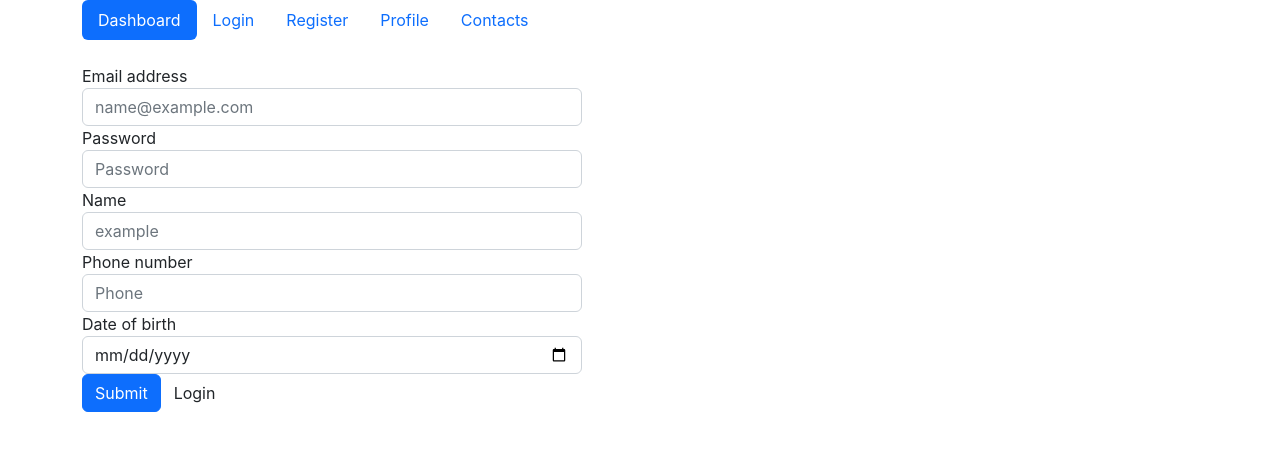
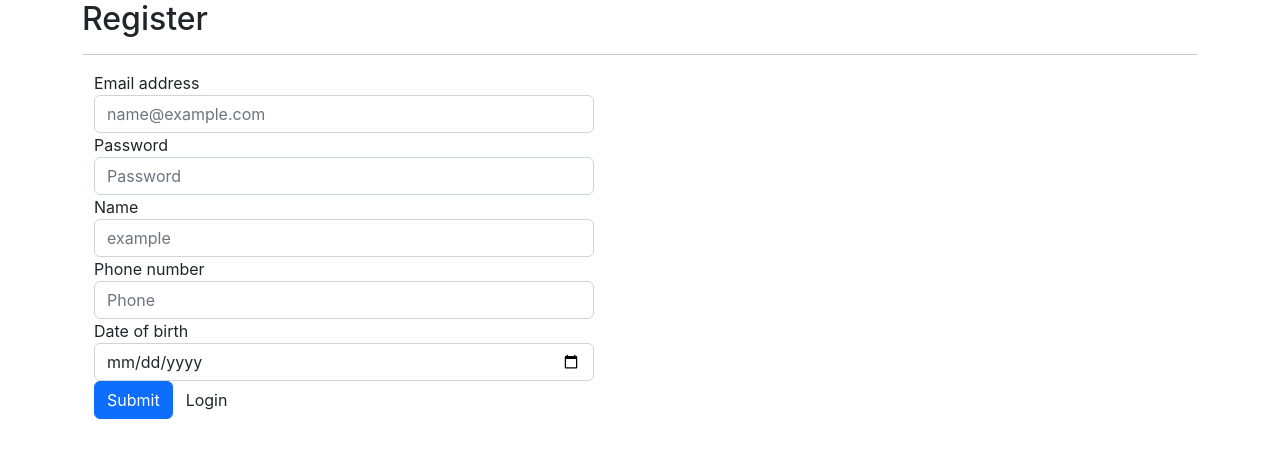
Before and after one commit to DanielAssuncao0/ContactManagementSystem, a React (Create React App) app in the folder frontend/: page /register in a window 1280 px wide. Shown: the top 458 px of the page. Built offline with nearby package versions, Linux system fonts and the light colour scheme.

Commit message:
Implementing Contact

```diff
--- a/frontend/src/App.js
+++ /dev/null
@@ -1,14 +0,0 @@
-import { Outlet } from 'react-router-dom';
-import Menu from './Menu';
-
-function App() {
-	return (
-		<div>
-			<Menu />
-			<br />
-			<Outlet />
-		</div>
-	);
-}
-
-export default App;
--- /dev/null
+++ b/frontend/src/Dashboard.js
@@ -0,0 +1,24 @@
+import { Link } from 'react-router-dom';
+
+function Dashboard() {
+	const user = JSON.parse(localStorage.getItem('user'));
+	return (
+		<div className='container'>
+			<h2>Dashboard</h2>
+			<hr />
+			<div>
+				<p>Name: {user.name}</p>
+				<p>Email: {user.email}</p>
+				<p>Phone: {user.phone}</p>
+				<p>Dob: {user.dob}</p>
+				<div>
+					<Link to='/contact'>See contacts ({user.contacts.length})</Link>
+				</div>
+			</div>
+			<hr />
+			<Link to='profile'>Update profile</Link>
+		</div>
+	);
+}
+
+export default Dashboard;
--- a/frontend/src/Menu.js
+++ b/frontend/src/Menu.js
@@ -1,33 +1,37 @@
 import { Link } from 'react-router-dom';
+import { useNavigate } from 'react-router-dom';
 
 function Menu() {
+	const navigate = useNavigate();
+
+	function logout() {
+		sessionStorage.removeItem('user');
+		alert('Logout successful');
+		navigate('/login');
+	}
+
 	return (
 		<div className='menu container'>
-			<ul class='nav nav-pills'>
-				<li class='nav-item'>
-					<Link to='/' class='nav-link active'>
+			<ul className='nav nav-pills'>
+				<li className='nav-item'>
+					<Link to='/' className='nav-link active'>
 						Dashboard
 					</Link>
 				</li>
-				<li class='nav-item'>
-					<Link to='/login' class='nav-link'>
+				<li className='nav-item'>
+					<Link to='/login' className='nav-link'>
 						Login
 					</Link>
 				</li>
-				<li class='nav-item'>
-					<Link to='/register' class='nav-link'>
+				<li className='nav-item'>
+					<Link to='/register' className='nav-link'>
 						Register
 					</Link>
 				</li>
-				<li class='nav-item'>
-					<Link to='/profile' class='nav-link'>
-						Profile
-					</Link>
-				</li>
-				<li class='nav-item'>
-					<Link to='/contacts' class='nav-link'>
-						Contacts
-					</Link>
+				<li className='nav-item'>
+					<a onClick={logout} className='nav-link'>
+						Logout
+					</a>
 				</li>
 			</ul>
 		</div>
--- /dev/null
+++ b/frontend/src/ProtectedRoute.js
@@ -0,0 +1,19 @@
+import { Outlet, useNavigate } from 'react-router-dom';
+import Menu from './Menu';
+
+const ProtectedRoute = ({ children }) => {
+	const navigate = useNavigate();
+	const user = JSON.parse(localStorage.getItem('user'));
+	if (!user?._id) {
+		return navigate('/login');
+	}
+	return (
+		<div>
+			<Menu />
+			<hr />
+			{children ? children : <Outlet />};
+		</div>
+	);
+};
+
+export default ProtectedRoute;
--- a/frontend/src/forms/ProfileForm.js
+++ b/frontend/src/forms/ProfileForm.js
@@ -7,6 +7,14 @@ function ProfileForm(props) {
 	let [phone, setPhone] = useState();
 	let [dob, setDob] = useState();
 	let [password, setPassword] = useState();
+
+	if (props.data) {
+		setEmail(props.data.email);
+		setName(props.data.name);
+		setPhone(props.data.phone);
+		setDob(props.data.dob);
+		setPassword(props.data.password);
+	}
 
 	const reset = () => {
 		setEmail('');
@@ -79,7 +87,7 @@ function ProfileForm(props) {
 						onChange={(e) => setDob(e.target.value)}
 					/>
 				</div>
-				<div className='flex justify-between'>
+				<div>
 					<button type='submit' className='btn btn-primary'>
 						Submit
 					</button>
--- a/frontend/src/index.js
+++ b/frontend/src/index.js
@@ -3,22 +3,27 @@ import ReactDOM from 'react-dom/client';
 import './index.css';
 import reportWebVitals from './reportWebVitals';
 import { BrowserRouter, Routes, Route } from 'react-router-dom';
-import Menu from './Menu';
-import Dashboard from './App';
+import Dashboard from './Dashboard';
 import Login from './pages/Login';
 import Register from './pages/Register';
+import ProtectedRoute from './ProtectedRoute';
+import Profile from './pages/Profile';
+import Contact from './pages/Contact';
 
 const root = ReactDOM.createRoot(document.getElementById('root'));
 root.render(
 	<React.StrictMode>
 		<BrowserRouter>
 			<Routes>
-				<Route exact path='/' element={<Dashboard />}>
-					<Route exact path='login' element={<Login />} />
-					<Route exact path='register' element={<Register />} />
-					{/* <Route path='profile' element={<Profile />} /> */}
-					{/* <Route path='*' element={<NoPage />} /> */}
+				<Route exact path='login' element={<Login />} />
+				<Route exact path='register' element={<Register />} />
+				<Route element={<ProtectedRoute />}>
+					<Route exact path='/' element={<Dashboard />} />
+					<Route exact path='dashboard' element={<Dashboard />} />
+					<Route exact path='profile' element={<Profile />} />
+					<Route index path='/contact' element={<Contact />} />
 				</Route>
+				{/* <Route path='*' element={<NoPage />} /> */}
 			</Routes>
 		</BrowserRouter>
 	</React.StrictMode>
--- /dev/null
+++ b/frontend/src/pages/Contact.js
@@ -0,0 +1,98 @@
+import axios from 'axios';
+import { constants } from '../Constants';
+import { useState } from 'react';
+
+function Contact() {
+	let [name, setName] = useState();
+	let [phone, setPhone] = useState();
+
+	const reset = () => {
+		setName('');
+		setPhone('');
+	};
+
+	const user = JSON.parse(localStorage.getItem('user'));
+
+	function remove(index) {
+		axios
+			.delete(`${constants.API_URL}/contact/${user._id}/${index}`)
+			.then((response) => {
+				alert('Contact deleted');
+				user.contacts.slice(index, 1);
+				localStorage.setItem('user', JSON.stringify(user));
+				reset();
+			})
+			.catch((err) => console.log(err));
+	}
+
+	const add = (e) => {
+		e.preventDefault();
+		const data = { name: name, phone: phone };
+		axios
+			.post(`${constants.API_URL}/contact/${user._id}`, data)
+			.then((response) => {
+				alert('Contact added');
+				user.contacts.push(data);
+				localStorage.setItem('user', JSON.stringify(user));
+			})
+			.catch((err) => console.log(err));
+	};
+
+	return (
+		<div className='container'>
+			<h2>Contacts</h2>
+			<hr />
+			<form onSubmit={add}>
+				<div className='form-group'>
+					<label for='profile_name'>Name</label>
+					<input
+						type='text'
+						className='form-control'
+						id='profile_name'
+						placeholder='example'
+						name='name'
+						onChange={(e) => setName(e.target.value)}
+					/>
+				</div>
+				<div className='form-group'>
+					<label for='profile_phone'>Phone number</label>
+					<input
+						type='text'
+						placeholder='Phone'
+						name='phone'
+						className='form-control'
+						id='profile_phone'
+						onChange={(e) => setPhone(e.target.value)}
+					/>
+				</div>
+				<div>
+					<button type='submit' className='btn btn-primary'>
+						Add
+					</button>
+				</div>
+			</form>
+			<hr />
+			<table className='table'>
+				<thead>
+					<th>Name</th>
+					<th>Phone</th>
+				</thead>
+				<tbody>
+					{user.contacts.map((value, index) => (
+						<tr>
+							<td>{value.name}</td>
+							<td>{value.phone}</td>
+							<td>
+								<button className='btn btn-danger' onClick={() => remove(index)}>
+									Delete
+								</button>
+							</td>
+						</tr>
+					))}
+				</tbody>
+			</table>
+		</div>
+	);
+}
+
+export default Contact;
--- a/frontend/src/pages/Dashboard.js
+++ b/frontend/src/pages/Dashboard.js
@@ -1,5 +1,9 @@
 function Dashboard() {
-	return <div className='container'></div>;
+	return (
+		<div className='container'>
+			<h1>Dashboard</h1>
+		</div>
+	);
 }
 
 export default Dashboard;
--- a/frontend/src/pages/Login.js
+++ b/frontend/src/pages/Login.js
@@ -1,23 +1,24 @@
 import { useState } from 'react';
 import axios from 'axios';
 import { constants } from '../Constants';
-import { Link } from 'react-router-dom';
+import { Link, useNavigate } from 'react-router-dom';
 
 function Login() {
-	let [email, setEmail] = useState();
+	const navigate = useNavigate();
+	let [id, setId] = useState();
 	let [password, setPassword] = useState();
 
 	function submit(e) {
 		e.preventDefault();
-		const data = { email: email, password: password };
+		const data = { id: id, password: password };
 		axios
 			.post(`${constants.API_URL}/login`, data)
 			.then((response) => {
-				setEmail('');
+				setId('');
 				setPassword('');
 				alert('Login successful');
-				//STORE user ID
-				//Redirect to dashboard
+				localStorage.setItem('user', JSON.stringify(response.data));
+				navigate('/dashboard');
 			})
 			.catch((err) => console.log(err));
 	}
@@ -25,16 +26,17 @@ function Login() {
 	return (
 		<div className='container'>
 			<h2>Login</h2>
+			<hr />
 			<form onSubmit={submit}>
 				<div className='form-group'>
 					<label for='profile_email'>Email address</label>
 					<input
-						type='email'
+						type='number'
 						className='form-control'
-						id='profile_email'
-						placeholder='name@example.com'
-						name='email'
-						onChange={(e) => setEmail(e.target.value)}
+						id='profile_id'
+						placeholder='3332'
+						name='id'
+						onChange={(e) => setId(e.target.value)}
 					/>
 				</div>
 				<div className='form-group'>
@@ -48,7 +50,7 @@ function Login() {
 						onChange={(e) => setPassword(e.target.value)}
 					/>
 				</div>
-				<div className='flex justify-between'>
+				<div>
 					<button type='submit' className='btn btn-primary'>
 						Submit
 					</button>
--- /dev/null
+++ b/frontend/src/pages/Profile.js
@@ -0,0 +1,24 @@
+import axios from 'axios';
+import { constants } from '../Constants';
+import ProfileForm from '../forms/ProfileForm';
+
+function Profile() {
+	const user = JSON.parse(localStorage.getItem('user'));
+	const submit = (data, reset) => {
+		axios
+			.post(`${constants.API_URL}/profile`, data)
+			.then((response) => {
+				reset();
+				alert('Profile updated');
+			})
+			.catch((err) => console.log(err));
+	};
+
+	return (
+		<div>
+			<ProfileForm submit={submit} data={user} />
+		</div>
+	);
+}
+
+export default Profile;
--- a/frontend/src/pages/Register.js
+++ b/frontend/src/pages/Register.js
@@ -1,8 +1,11 @@
 import axios from 'axios';
 import { constants } from '../Constants';
 import ProfileForm from '../forms/ProfileForm';
+import { useNavigate } from 'react-router-dom';
 
 function Register() {
+	const navigate = useNavigate();
+
 	const submit = (data, reset) => {
 		console.log(data);
 		console.log(reset);
@@ -11,12 +14,15 @@ function Register() {
 			.then((response) => {
 				reset();
 				alert('Profile created');
+				navigate('/login');
 			})
 			.catch((err) => console.log(err));
 	};
 
 	return (
-		<div>
+		<div className='container'>
+			<h2>Register</h2>
+			<hr />
 			<ProfileForm submit={submit} />
 		</div>
 	);
```
Also changed, not shown: frontend/src/pages/Logout.js (added).
